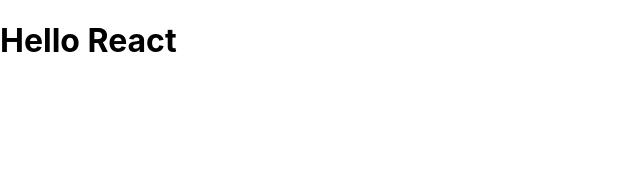
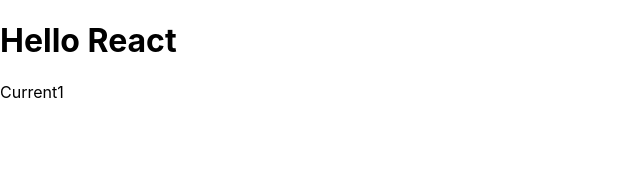
Before and after one commit to MarinaAlmeida20/react-typescript-and-tdd-tutorial, a React (Create React App) app: page / in a window 1280 px wide. Shown: the top 172 px of the page, without its empty margins (0-640 px from the left). Built offline with nearby package versions, Linux system fonts and the light colour scheme.

Commit message:
props and test

```diff
--- a/src/App.tsx
+++ b/src/App.tsx
@@ -1,10 +1,12 @@
 import React from 'react';
+import Counter from './Counter';
 import { Heading } from './Heading';
 
 function App() {
   return (
     <div>
       <Heading />
+      <Counter label={"Current"} />
     </div>
   );
 }
--- /dev/null
+++ b/src/Counter.tsx
@@ -0,0 +1,15 @@
+/* eslint-disable jsx-a11y/aria-role */
+import React from 'react'
+
+export type CounterProps = { label?: string }
+
+const Counter = ({ label = "Count" }: CounterProps) => {
+    return (
+        <div>
+            <label htmlFor='counter'>{label}</label>
+            <span id="counter" role="counter">1</span>
+        </div>
+    )
+}
+
+export default Counter
```
Also changed, not shown: 2 other files (tests, documents, lock files or other folders).
